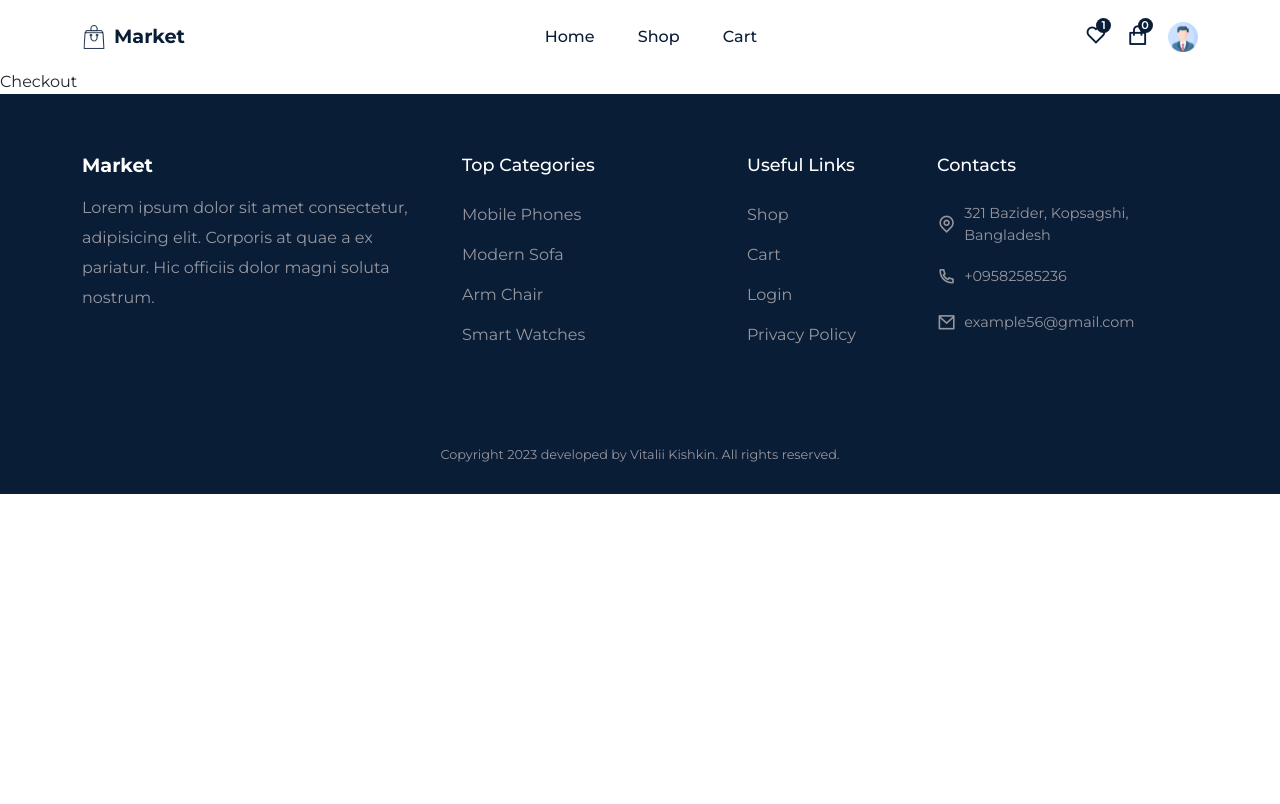
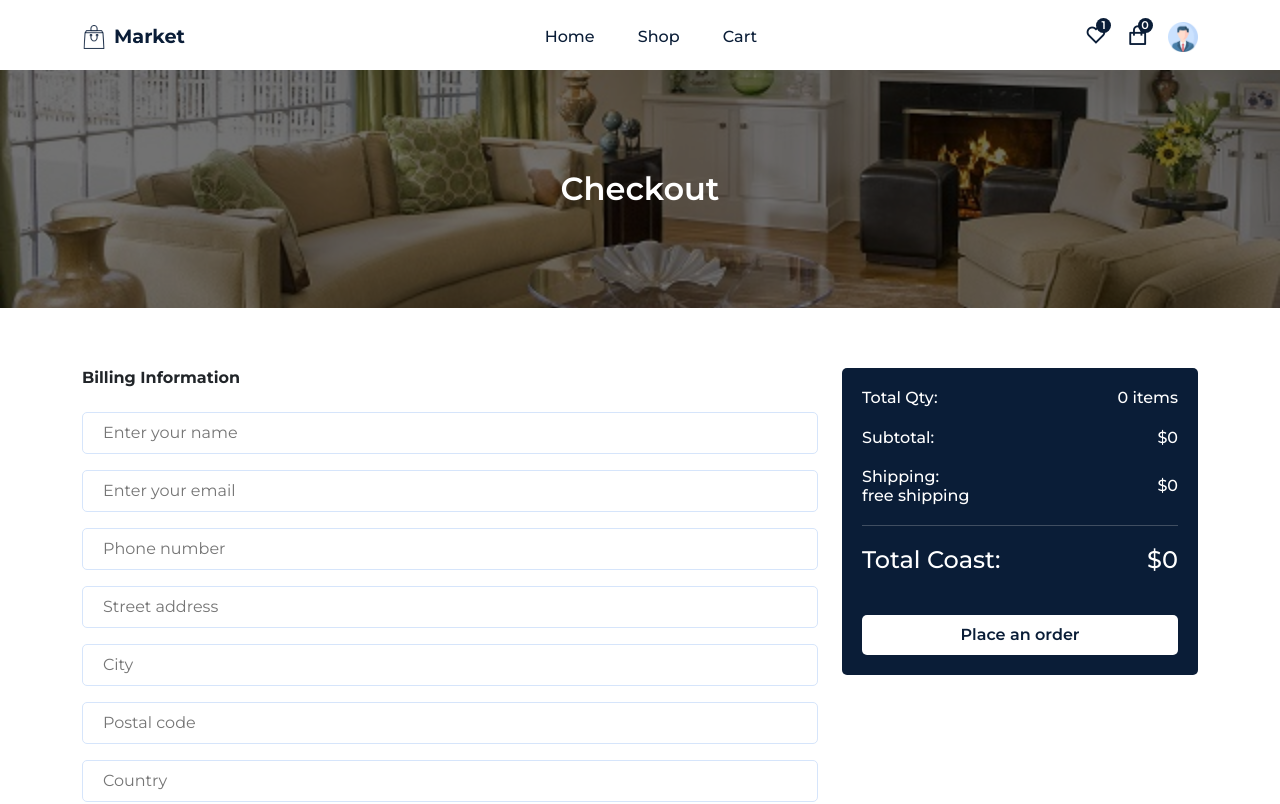
Before and after one commit to ZimmerF0/ecommerce-app, a React (Create React App) app: page /checkout in a window 1280 px wide. Shown: the top 804 px of the page. Built offline with nearby package versions, Linux system fonts and the light colour scheme; the HTML template or start-up script is replaced by a standard one.

Commit message:
edit Checkout page

```diff
--- a/src/pages/Checkout.jsx
+++ b/src/pages/Checkout.jsx
@@ -1,7 +1,83 @@
 import React from "react";
+import { Container, Row, Col, Form, FormGroup } from "reactstrap";
+import Helmet from "../components/Helmet/Helmet";
+import CommonSection from "../components/UI/CommonSection";
+
+import "../styles/checkout.css";
+import { useSelector } from "react-redux";
 
 const Checkout = () => {
-  return <div>Checkout</div>;
+  const totalQty = useSelector(state => state.cart.totalQuantity);
+  const totalAmount = useSelector(state => state.cart.totalAmount);
+
+  return (
+    <Helmet title="Checkout">
+      <CommonSection title="Checkout" />
+      <section>
+        <Container>
+          <Row>
+            <Col lg="8">
+              <h6 className="mb-4 fw-bold">Billing Information</h6>
+              <Form className="billing__form">
+                <FormGroup className="form__group">
+                  <input type="text" placeholder="Enter your name" />
+                </FormGroup>
+
+                <FormGroup className="form__group">
+                  <input type="email" placeholder="Enter your email" />
+                </FormGroup>
+
+                <FormGroup className="form__group">
+                  <input type="number" placeholder="Phone number" />
+                </FormGroup>
+
+                <FormGroup className="form__group">
+                  <input type="text" placeholder="Street address" />
+                </FormGroup>
+
+                <FormGroup className="form__group">
+                  <input type="text" placeholder="City" />
+                </FormGroup>
+
+                <FormGroup className="form__group">
+                  <input type="text" placeholder="Postal code" />
+                </FormGroup>
+
+                <FormGroup className="form__group">
+                  <input type="text" placeholder="Country" />
+                </FormGroup>
+              </Form>
+            </Col>
+
+            <Col lg="4">
+              <div className="checkout__cart">
+                <h6>
+                  Total Qty: <span>{totalQty} items</span>
+                </h6>
+                <h6>
+                  Subtotal: <span>${totalAmount}</span>
+                </h6>
+                <h6>
+                  <span>
+                    Shipping: <br />
+                    free shipping
+                  </span>
+                  <span>$0</span>
+                </h6>
+
+                <h4>
+                  Total Coast: <span>${totalAmount}</span>
+                </h4>
+                <button className="buy__btn auth__btn w-100">
+                  Place an order
+                </button>
+              </div>
+            </Col>
+          </Row>
+        </Container>
+      </section>
+    </Helmet>
+  );
 };
 
 export default Checkout;
--- /dev/null
+++ b/src/styles/checkout.css
@@ -0,0 +1,31 @@
+.billing__form .form__group input {
+  border: 1px solid var(--card-bg-02)
+}
+
+.checkout__cart {
+  padding: 20px;
+  background: var(--primary-color);
+  color: #fff;
+  border-radius: 5px;
+}
+
+.checkout__cart h6, h4 {
+  display: flex;
+  align-items: center;
+  justify-content: space-between;
+}
+
+.checkout__cart h6 {
+  margin-bottom: 20px;
+}
+
+.checkout__cart h4 {
+  border-top: 1px solid rgba(221, 221, 221, 0.250);
+  padding-top: 20px;
+}
+
+.auth__btn {
+  background: #fff;
+  color: var(--primary-color);
+  font-weight: 600;
+}
```
